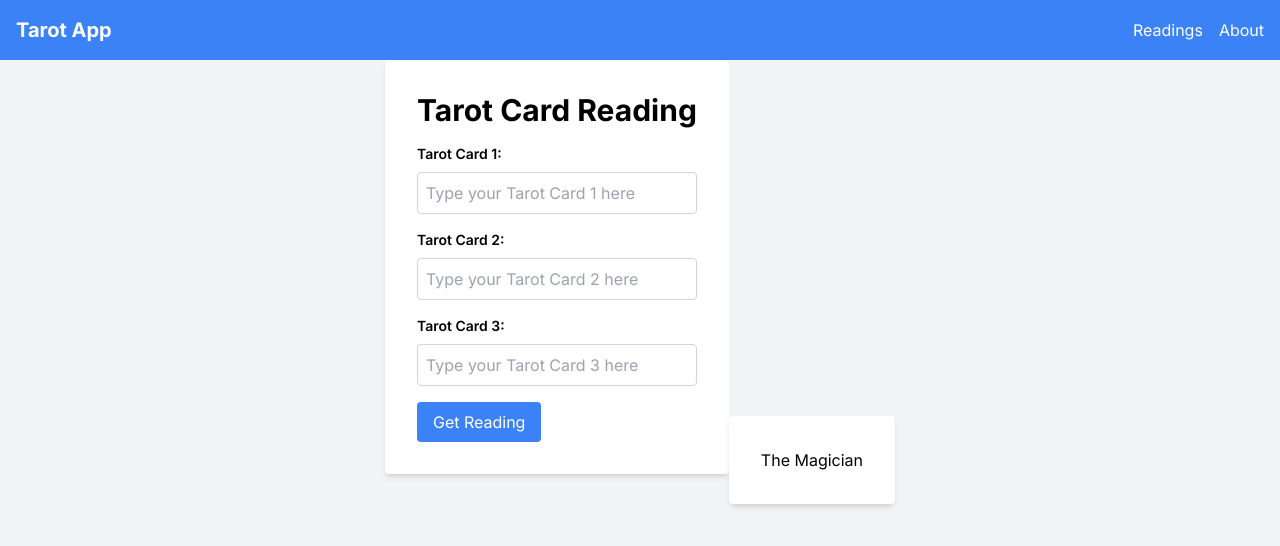
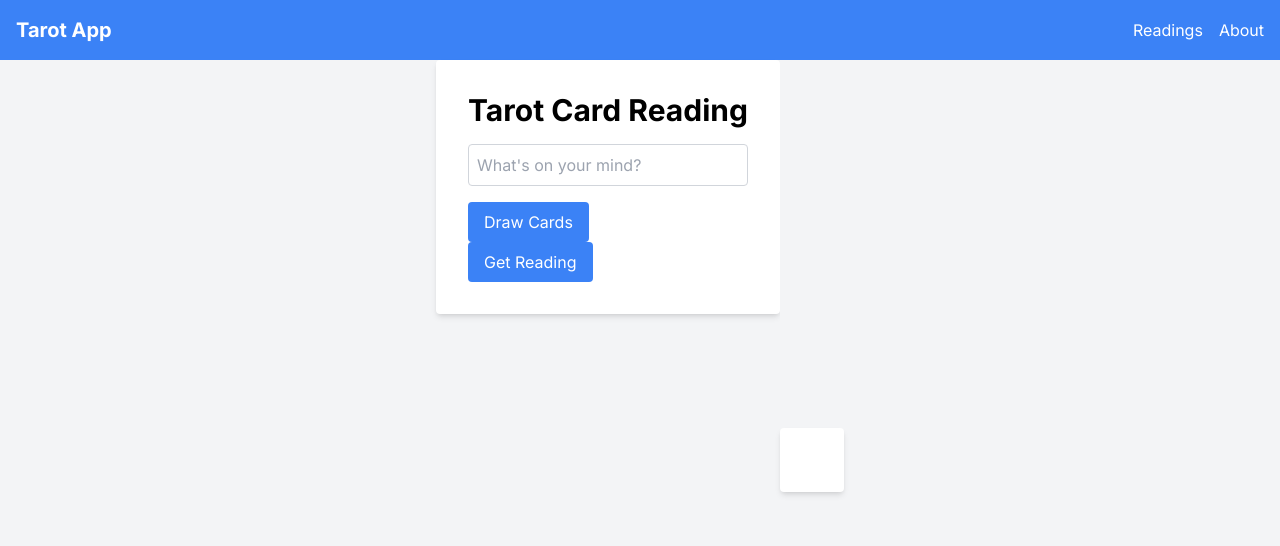
Before and after one commit to maxhur/Funtarot, a Next.js app: page / in a window 1280 px wide. Shown: the top 546 px of the page. Built offline with nearby package versions, Linux system fonts and the light colour scheme.

Commit message:
add draw card function. Draws one random card at a time

```diff
--- a/src/app/page.jsx
+++ b/src/app/page.jsx
@@ -1,12 +1,36 @@
 "use client";
 import React, { useState, useEffect } from "react";
-import tarot from "../app/_data/tarot.json"
-
+import tarot from "../app/_data/tarot.json";
 
 const Home = () => {
-  const [tarotCards, setTarotCards] = useState(["", "", ""]);
+  const [inquiry, setInquiry] = useState("");
+  const [tarotCards, setTarotCards] = useState([""]);
   const [responses, setResponses] = useState([]);
-  const [loading, setLoading] = useState("");
+  //const [loading, setLoading] = useState("");
+  const [drawnCard, setDrawnCard] = useState(null);
+
+  const getRandomNumber = function (min, max, count) {
+    const uniqueNumbers = new Set();
+
+    while (uniqueNumbers.size < count) {
+      const randomNumber = Math.floor(Math.random() * (max - min + 1) + min);
+      uniqueNumbers.add(randomNumber);
+    }
+
+    return Array.from(uniqueNumbers);
+  };
+
+  const drawCard = (min, max, count) => {
+    let chosenCard = [];
+
+    let chosenIndex = getRandomNumber(min, max, count);
+
+    for (let i of chosenIndex) {
+      chosenCard.push(tarot.cards[i]);
+    }
+
+    return chosenCard;
+  };
 
   const handleQuestionSubmit = async () => {
     try {
@@ -15,9 +39,14 @@ const Home = () => {
       let questionCard = "";
 
       //combines tarot card input
+      if (tarotCards.count > 1) {
         for (const card of tarotCards) {
           questionCard += card + ",";
         }
+      } else {
+        questionCard += card;
+      }
+
       questionCard =
         "my three cards for past present and future are " + questionCard;
 
@@ -46,24 +75,32 @@ const Home = () => {
       <div className="bg-white p-8 rounded shadow-md">
         <h1 className="text-3xl font-bold mb-4">Tarot Card Reading</h1>
 
-        {tarotCards.map((card, index) => (
-          <div key={index} className="mb-4">
-            <label className="block text-sm font-semibold mb-2">{`Tarot Card ${
-              index + 1
-            }:`}</label>
+        <div className="mb-4">
+          <label className="block text-sm font-semibold mb-2"></label>
           <input
             type="text"
-              value={tarotCards[index]}
             onChange={(e) => {
-                const updatedCards = [...tarotCards];
-                updatedCards[index] = e.target.value;
-                setTarotCards(updatedCards);
+              updateInquiry = e.target.value;
+              setInquiry(updateInquiry);
             }}
             className="w-full p-2 border border-gray-300 rounded text-black"
-              placeholder={`Type your Tarot Card ${index + 1} here`}
+            placeholder={`What's on your mind?`}
           />
         </div>
-        ))}
+        <div>
+          <button
+            onClick={() => {
+              // Replace the arguments with your desired range and count
+              const drawnCards = drawCard(0, tarot.nhits, 1); // draws 1 card
+              console.log(drawnCards);
+              setTarotCards([...tarotCards, drawnCards[0].name]);
+              setDrawnCard(drawnCards[0]); //update Drawn Card State
+            }}
+            className="bg-blue-500 text-white px-4 py-2 rounded hover:bg-blue-700"
+          >
+            Draw Cards
+          </button>
+        </div>
 
         {/* Button to trigger the reading */}
         <button
@@ -91,7 +128,11 @@ const Home = () => {
       </div>
       <div className="bg-gray-100 min-h-screen flex items-center justify-center">
         <div className="bg-white p-8 rounded shadow-md">
-        <h1>{tarot.cards[0].name}</h1>
+          {drawnCard && (
+            <div>
+              <h1>{drawnCard.name}</h1>
+            </div>
+          )}
         </div>
       </div>
     </div>
```
Lines whose indentation alone changed are shown as unchanged.
